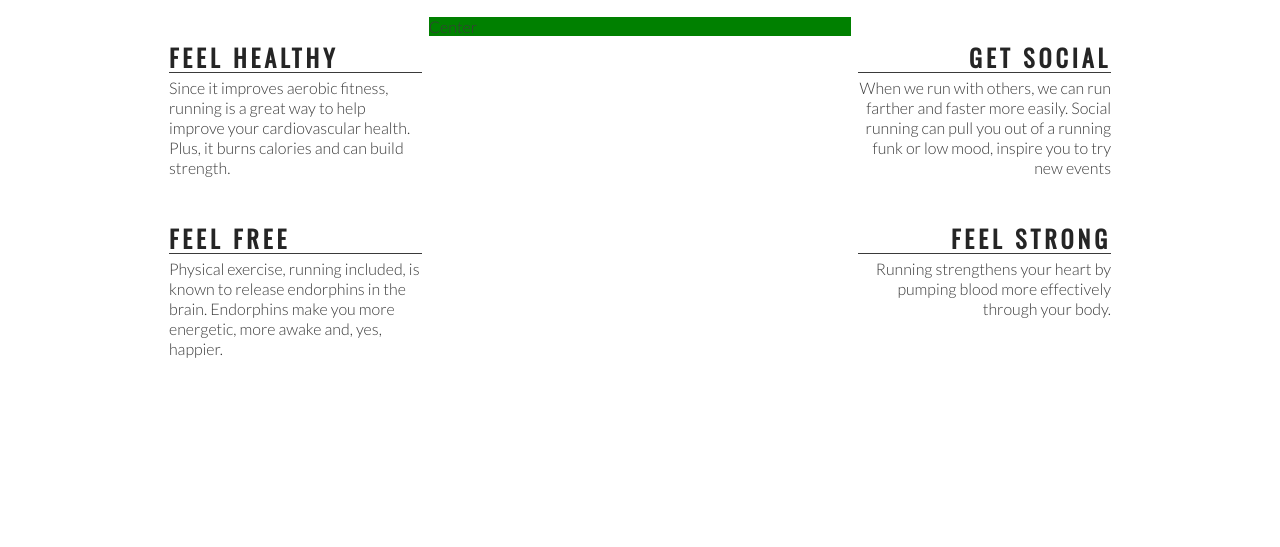
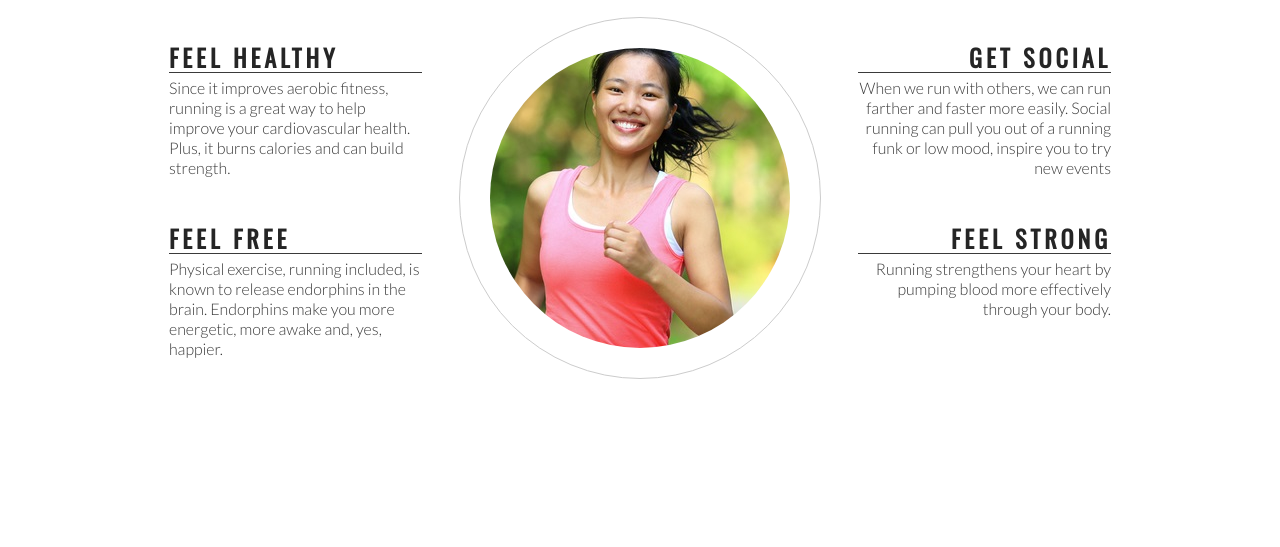
Before and after one commit to oconnorian3/love-running, a plain HTML site: page index.html in a window 1280 px wide. Shown: the part 745-1292 px from the top of the page. Drawn offline with nearby package versions, Linux system fonts and the light colour scheme.

Commit message:
Add club ethos central image and style into a circle

```diff
--- a/assets/css/style.css
+++ b/assets/css/style.css
@@ -139,7 +139,6 @@ h1, h2 {
 #center-about {
     width: 33%;
     margin: 0 auto;
-    background-color: green;
 }
 
 hr {
@@ -177,3 +176,21 @@ hr {
     margin: 20px 0;
     font-size: 200%;
 }
+
+#circle-container {
+    width: 300px;
+    height: 300px;
+    padding: 30px;
+    border-style: solid;
+    border-color: #ccc;
+    border-width: 1px;
+    border-radius: 50%;
+    margin:0 auto;
+}
+
+#circle-cover-bg {
+    background: url('../images/ethos-center-image.jpg') no-repeat center center;
+    height: 100%;
+    border-radius: 50%;
+
+}
--- a/index.html
+++ b/index.html
@@ -70,7 +70,12 @@
             </p>
         </div>
     </div>
-        <div id="center-about">Center</div>
+        <div id="center-about">
+            <div id="circle-container">
+                <div id="circle-cover-bg">
+
+                </div>
+            </div>
     </section>
     <section>
         Running locations, distances and times.
```
Also changed, not shown: assets/images/ethos-center-image.jpg (added).
